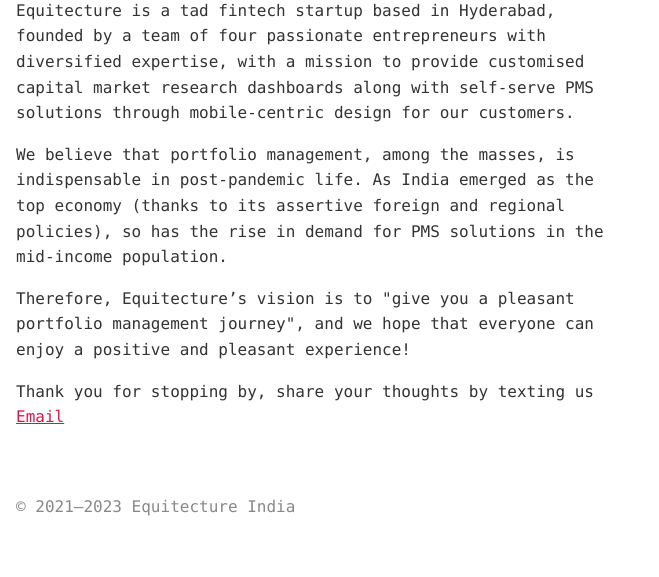
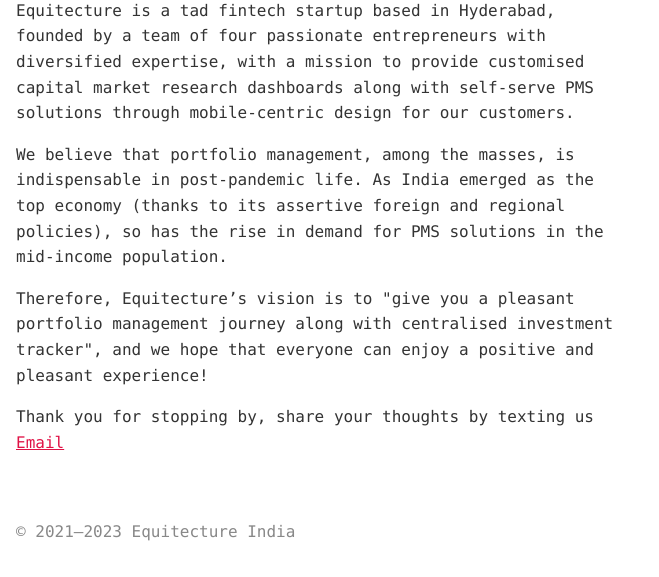
Before and after one commit to Equitecture/equitecture.github.io, a plain HTML site: page index.html in a window 1280 px wide. Shown: the part 79-656 px from the top of the page, without its empty margins (0-659 px from the left). Drawn offline with Linux system fonts and the light colour scheme.

Commit message:
Update index.html

```diff
--- a/index.html
+++ b/index.html
@@ -120,7 +120,7 @@
 
     <p>We believe that portfolio management, among the masses, is indispensable in post-pandemic life. As India emerged as the top economy (thanks to its assertive foreign and regional policies), so has the rise in demand for PMS solutions in the mid-income population.</p>
 
-	<p>Therefore, Equitecture’s vision is to "give you a pleasant portfolio management journey", and we hope that everyone can enjoy a positive and pleasant experience!
+	<p>Therefore, Equitecture’s vision is to "give you a pleasant portfolio management journey along with centralised investment tracker", and we hope that everyone can enjoy a positive and pleasant experience!
 </p>
 
  <p>Thank you for stopping by, share your thoughts by texting us <a href = "mailto: info@equitecture.in"> Email </a></p>
```
